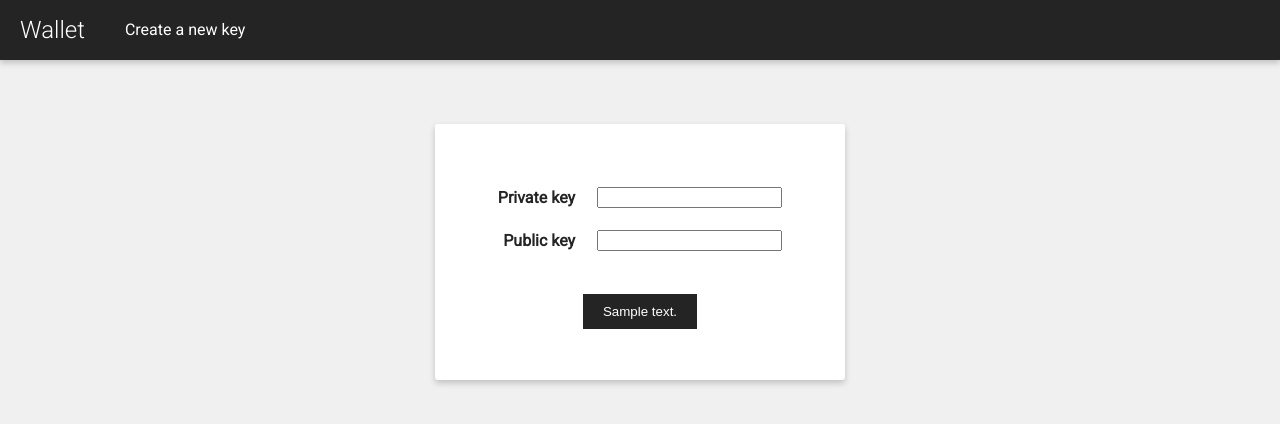
After one commit to Ardensul/Blockchain-Python, a Django app: template django/wallet/templates/login.html in a window 1280 px wide. The commit adds this page. Shown: the top 424 px of the page. Run offline with Django 3.2, Linux system fonts and the light colour scheme; the template is opened without the code that fills it: most values are stand-ins (such as "Sample title", 1, 10 or a date in 2020); form fields are guessed from the names that the template uses.

Commit message:
Update front

```diff
--- a/django/wallet/account/static/style.css
+++ b/django/wallet/account/static/style.css
@@ -1,22 +1,35 @@
+body {
+    color: #242424;
+}
+
 .main {
-    margin: 5% auto auto;
-    min-width: 400px;
+    margin: 5% auto;
+    width: max-content;
     padding: 4%;
     text-align: center;
-    width: 20%;
-    background-color: grey;
+    background-color: white;
+    box-shadow: 0 3px 6px rgba(0, 0, 0, 20%);
+    border-radius: 3px;
 }
 
 table {
     margin: auto auto 10%;
 }
 
+th {
+    padding: 10px;
+    text-align: right;
+}
+
+td {
+    padding: 10px;
+}
+
 textarea {
     height: 20px;
-    min-width: 100px;
-    min-height: 20px;
-    max-width: 200px;
-    max-height: 50px;
+    width: 300px;
+    height: 100px;
+    resize: none;
     overflow-y: scroll;
 }
 
@@ -29,8 +42,13 @@ textarea {
     margin: 5% auto auto;
 }
 
-#my_address {
-    width: 400px;
-    height: 20px;
-    background-color: white;
+.button {
+    padding: 10px 20px;
+    background-color: #242424;
+    border: none;
+    color: white;
 }
+
+.button:hover {
+    box-shadow: 0 3px 6px rgba(0, 0, 0, 20%);
+}
--- a/django/wallet/account/views.py
+++ b/django/wallet/account/views.py
@@ -23,7 +23,7 @@ def login(request):
             request.session["user"] = form.export()
             return redirect("/")
     input_message = "Log in"
-    return render(request, 'form.html', locals())
+    return render(request, 'login.html', locals())
 
 
 def logout(request):
@@ -45,7 +45,7 @@ def new_key(request):
     :return: a render whose content contains a *** template TODO
     """
     key = User.create_key()
-    return render(request, 'form.html')  # TODO
+    return render(request, 'login')  # TODO
 
 
 def transaction(request):
--- /dev/null
+++ b/django/wallet/templates/login.html
@@ -0,0 +1,23 @@
+{% extends 'navbar.html' %}
+
+{% block body %}
+    <div class="main">
+        <form method="post">
+            {% csrf_token %}
+            <table>
+                <tbody>
+                    <tr>
+                        <th>Private key</th>
+                        <td>{{ form.private_key }}</td>
+                    </tr>
+                    <tr>
+                        <th>Public key</th>
+                        <td>{{ form.public_key }}</td>
+                    </tr>
+                </tbody>
+            </table>
+            <input class="button" type="submit" value="{{ input_message }}"/>
+        </form>
+        {% if send %}Transaction send !{{ results }}{% endif %}
+    </div>
+{% endblock %}
```
Also changed, not shown: django/wallet/templates/form.html (deleted, +0 -14 lines).
